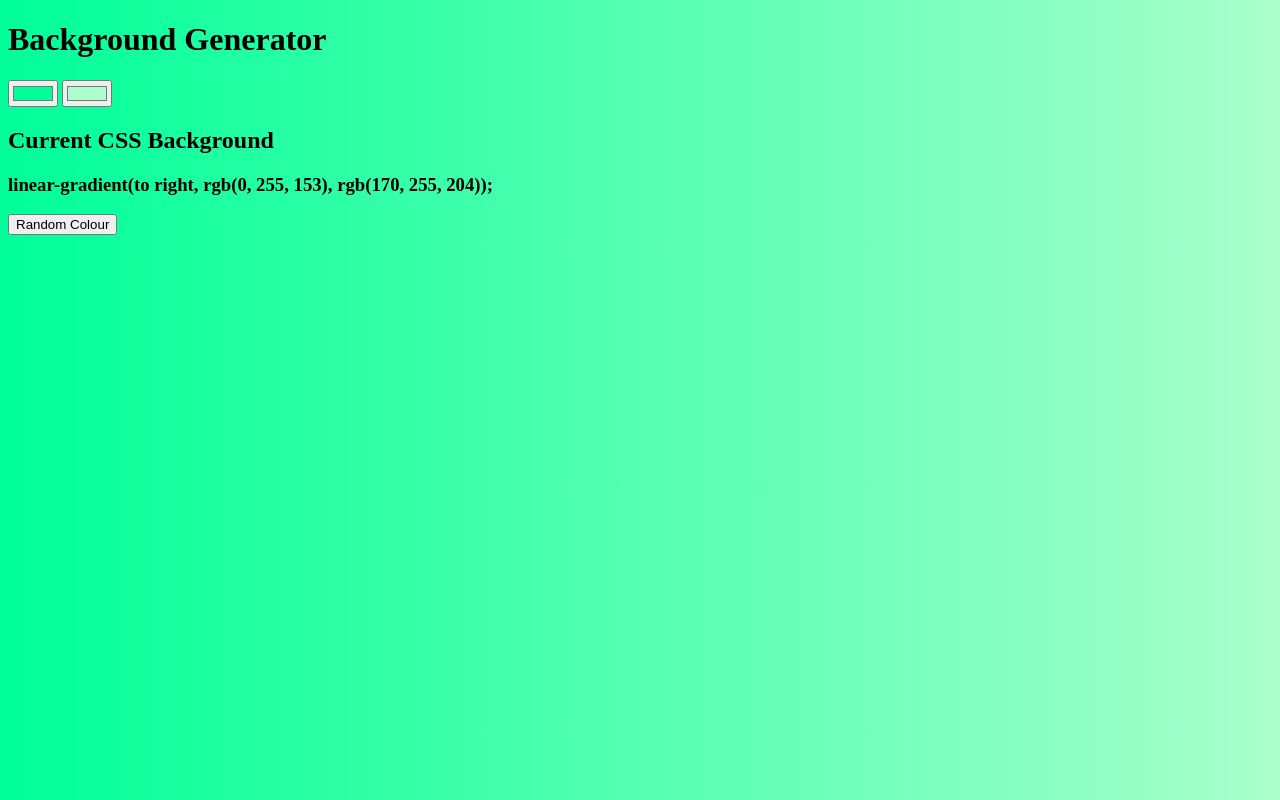
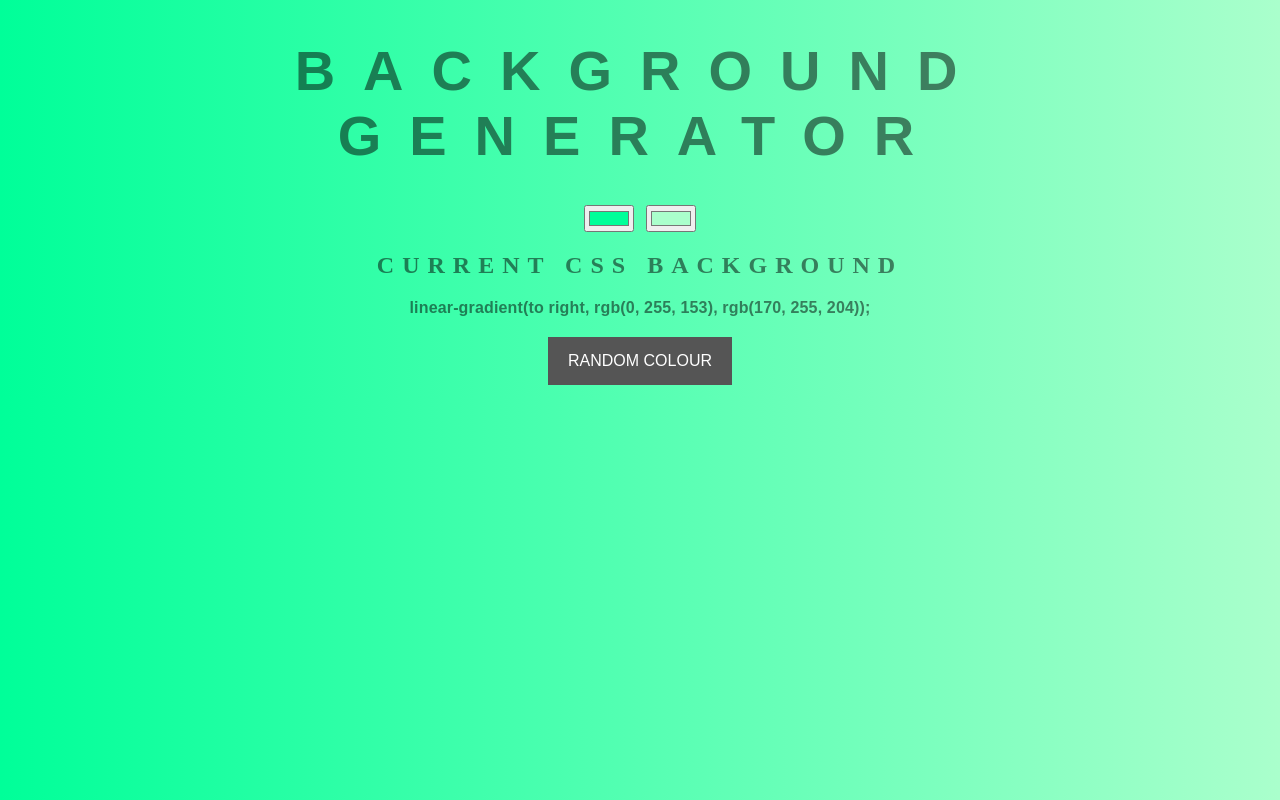
Before and after one commit to jayloh90/background-generator, a plain HTML site: page index.html in a window 1280 px wide. Drawn offline with Linux system fonts and the light colour scheme.

Commit message:
recovered

```diff
--- a/style.css
+++ b/style.css
@@ -1,2 +1,41 @@
 body {
-	font: 'Raleway', s
+	font: 'Raleway', sans-serif;
+    color: rgba(0,0,0,.5);
+    text-align: center;
+    text-transform: uppercase;
+    letter-spacing: .5em;
+    top: 15%;
+	background: linear-gradient(to right, red , yellow); /* Standard syntax */
+}
+
+h1 {
+    font: 600 3.5em 'Raleway', sans-serif;
+    color: rgba(0,0,0,.5);
+    text-align: center;
+    text-transform: uppercase;
+    letter-spacing: .5em;
+    width: 100%;
+}
+
+h3 {
+	font: 900 1em 'Raleway', sans-serif;
+    color: rgba(0,0,0,.5);
+    text-align: center;
+    text-transform: none;
+    letter-spacing: 0.01em;
+
+}
+
+button {
+    background-color: #555555;
+    border: none;
+    color: white;
+    padding: 15px 20px;
+    text-align: center;
+    text-decoration: none;
+    display: inline-block;
+    font-size: 16px;
+    margin: 4px 2px;
+    cursor: pointer;
+    text-transform: uppercase;
+}
```
